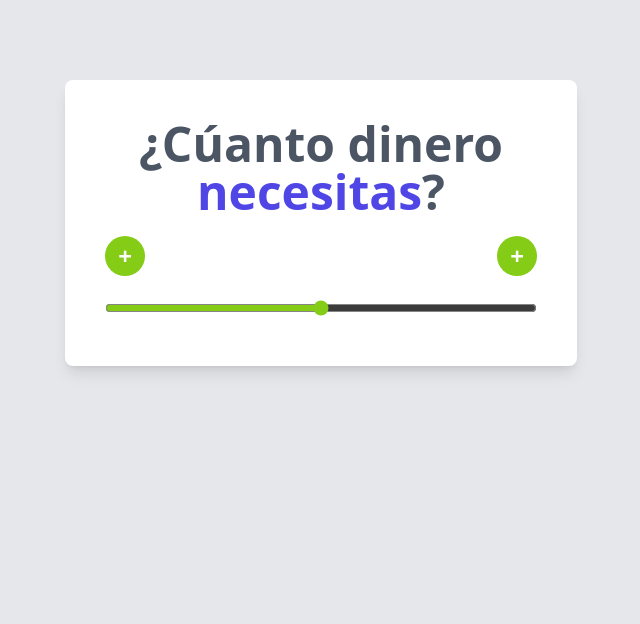
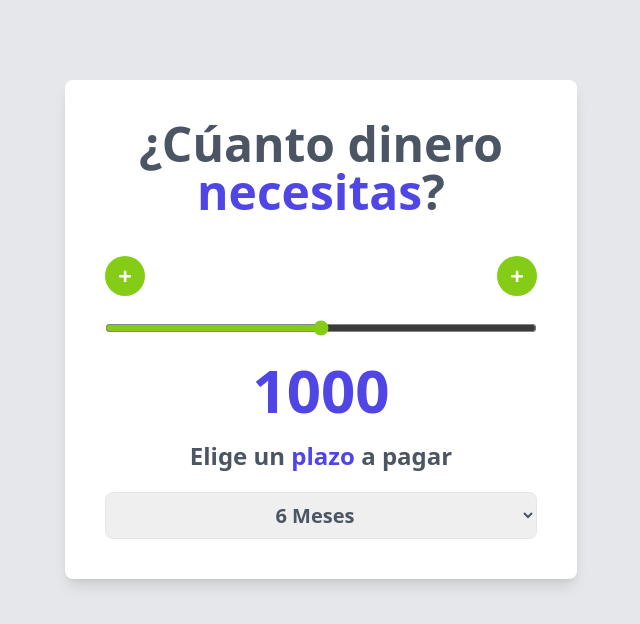
Before and after one commit to AtochePascual-Dev/Cotizador-prestamo-React, a React (Vite) app: page / in a window 1280 px wide. Shown: the top 624 px of the page, without its empty margins (319-959 px from the left). Built offline with nearby package versions, Linux system fonts and the light colour scheme.

Commit message:
[FEATURE] meses component

```diff
--- a/src/App.jsx
+++ b/src/App.jsx
@@ -1,5 +1,6 @@
 import Buttom from "./components/Buttom"
 import Header from "./components/Header"
+import Meses from "./components/Meses"
 import Rango from "./components/Rango"
 
 function App() {
@@ -8,12 +9,20 @@ function App() {
     <div className="max-w-lg my-20 mx-auto p-10 rounded-lg shadow-lg bg-white">
       <Header />
 
-      <div className="my-5 flex justify-between">
+      <div className="mb-5 flex justify-between">
         <Buttom />
         <Buttom />
       </div>
 
       <Rango />
+
+      <p className="mb-5 text-6xl text-center font-extrabold text-indigo-600">1000</p>
+
+      <h2 className="text-2xl font-extrabold text-gray-600 text-center">
+        Elige un <span className="text-indigo-600">plazo</span> a pagar
+      </h2>
+
+      <Meses />
     </div>
   )
 }
--- a/src/components/Header.jsx
+++ b/src/components/Header.jsx
@@ -2,7 +2,7 @@ const Header = () => {
 
 
   return (
-    <h1 className='text-5xl font-extrabold text-center text-gray-600'>
+    <h1 className='mb-10 text-5xl font-extrabold text-center text-gray-600'>
       ¿Cúanto dinero  <span className="text-indigo-600">necesitas</span>?
     </h1>
   )
--- /dev/null
+++ b/src/components/Meses.jsx
@@ -0,0 +1,14 @@
+import React from 'react'
+
+const Meses = () => {
+  return (
+    <select
+      className="w-full mt-5 p-2 border rounded-lg text-center font-bold text-xl cursor-pointer outline-none text-gray-600">
+      <option value="6">6 Meses</option>
+      <option value="12">12 Meses</option>
+      <option value="24">24 Meses</option>
+    </select>
+  )
+}
+
+export default Meses
--- a/src/components/Rango.jsx
+++ b/src/components/Rango.jsx
@@ -2,7 +2,7 @@ const Rango = () => {
   return (
     <input
       type="range"
-      className="w-full h-6 cursor-pointer accent-lime-500 hover:accent-lime-600" />
+      className="w-full h-6 mb-5 cursor-pointer accent-lime-500 hover:accent-lime-600" />
   )
 }
 
```
